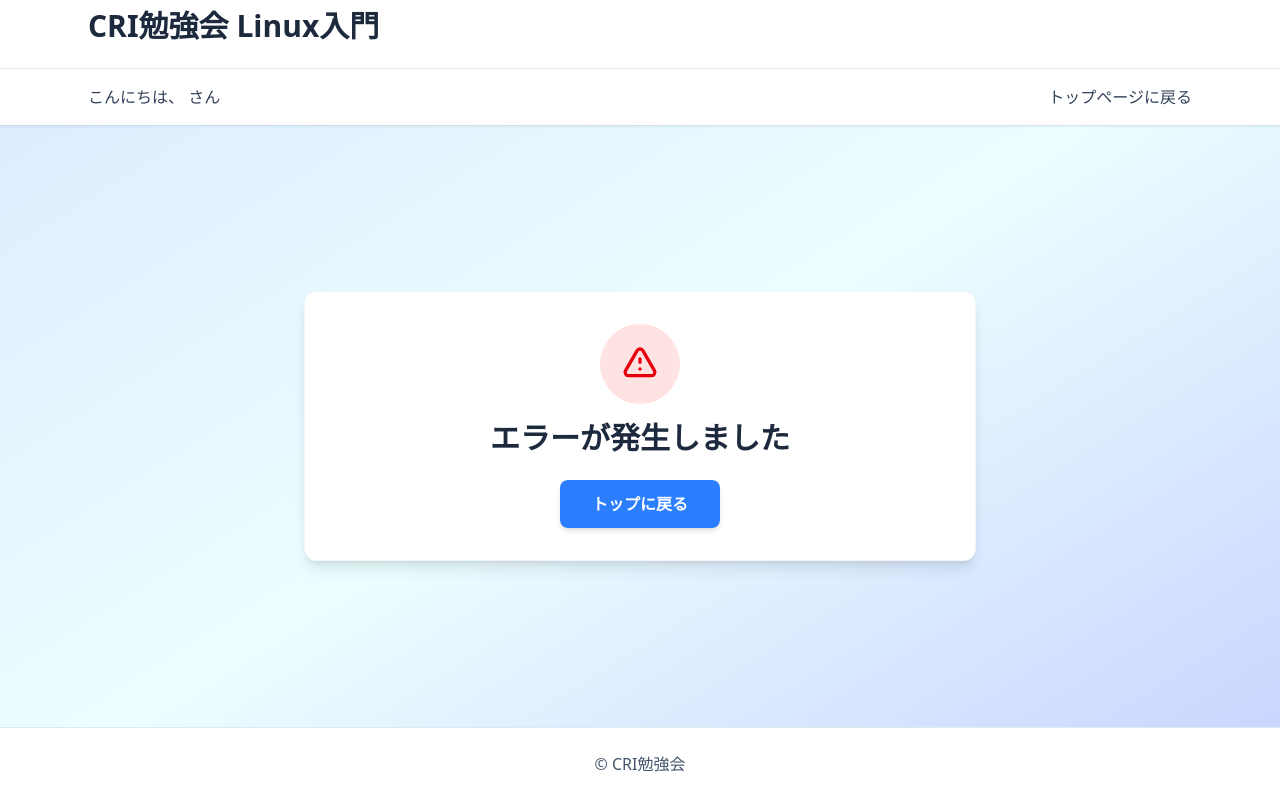
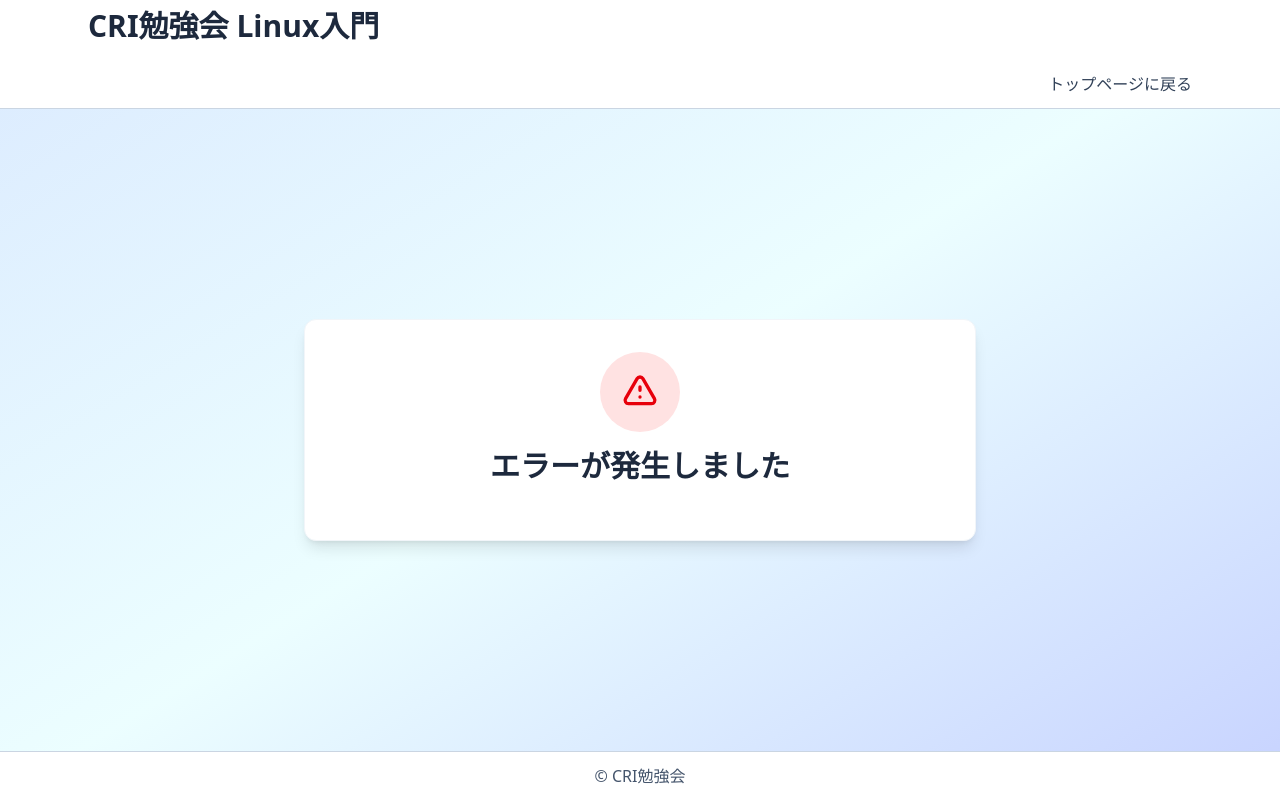
Before and after one commit to nzmdesign/cri-study-linux-web-app, a FastAPI app: template templates/error.html in a window 1280 px wide. Run offline with FastAPI, Linux system fonts and the light colour scheme; the template is opened without the code that fills it, so the values that code supplies are empty; parts of the project's set-up code (start-up, migrations or seed data) failed here and were passed over; some libraries are stand-ins or nearby versions.

Commit message:
update: ヘッダーとナビゲーションを微調整

```diff
--- a/templates/components/footer.html
+++ b/templates/components/footer.html
@@ -1,3 +1,3 @@
-<footer class="bg-white border-t border-slate-200 text-center py-6 mt-auto">
+<footer class="bg-white border-t border-slate-300 text-center py-3 mt-auto">
   <p class="text-slate-600">&copy; CRI勉強会</p>
 </footer>
--- a/templates/components/header.html
+++ b/templates/components/header.html
@@ -1,5 +1,5 @@
-<header class="bg-white shadow-sm">
+<header class="bg-white">
   <div class="max-w-6xl mx-auto px-6 py-2">
-    <h1 class="text-3xl font-bold text-slate-800 mb-4">CRI勉強会 Linux入門</h1>
+    <h1 class="text-3xl font-bold text-slate-800 mb-2">CRI勉強会 Linux入門</h1>
   </div>
 </header>
--- a/templates/components/nav_admin.html
+++ b/templates/components/nav_admin.html
@@ -1,5 +1,5 @@
-<nav class="bg-white border-t border-slate-200 shadow-sm">
-  <div class="max-w-6xl mx-auto px-6 py-4">
+<nav class="bg-white border-b border-slate-300">
+  <div class="max-w-6xl mx-auto px-6 py-3">
     <div class="flex justify-between items-center">
       <ul class="flex gap-6">
         <li><a href="/admin/users" class="text-slate-700 hover:text-slate-900 font-medium transition-colors border-b-2 border-transparent hover:border-b-blue-500 pb-1">ユーザー一覧</a></li>
--- a/templates/components/nav_main.html
+++ b/templates/components/nav_main.html
@@ -1,5 +1,5 @@
-<nav class="bg-white border-t border-slate-200 shadow-sm">
-  <div class="max-w-6xl mx-auto px-6 py-4">
+<nav class="bg-white border-b border-slate-300">
+  <div class="max-w-6xl mx-auto px-6 py-3">
     <div class="flex justify-between items-center">
       <p class="text-slate-700 font-medium">こんにちは、{{ current_user.last_name }} {{ current_user.first_name }} さん</p>
       <ul class="flex gap-6">
--- a/templates/components/nav_totop.html
+++ b/templates/components/nav_totop.html
@@ -1,7 +1,6 @@
-<nav class="bg-white border-t border-slate-200 shadow-sm">
-  <div class="max-w-6xl mx-auto px-6 py-4">
-    <div class="flex justify-between items-center">
-      <p class="text-slate-700 font-medium">こんにちは、{{ current_user.last_name }} {{ current_user.first_name }} さん</p>
+<nav class="bg-white border-b border-slate-300">
+  <div class="max-w-6xl mx-auto px-6 py-3">
+    <div class="flex justify-end items-center">
       <ul class="flex gap-6">
         <li><a href="/" class="text-slate-700 hover:text-slate-900 font-medium transition-colors border-b-2 border-transparent hover:border-b-blue-500 pb-1">トップページに戻る</a></li>
       </ul>
--- a/templates/error.html
+++ b/templates/error.html
@@ -25,9 +25,6 @@
               </div>
               {% endif %}
             </div>
-            <a href="/" class="inline-block bg-blue-500 hover:bg-blue-600 text-white font-semibold py-3 px-8 rounded-lg transition-all shadow-md hover:shadow-lg">
-              トップに戻る
-            </a>
           </div>
         </div>
       </div>
```
